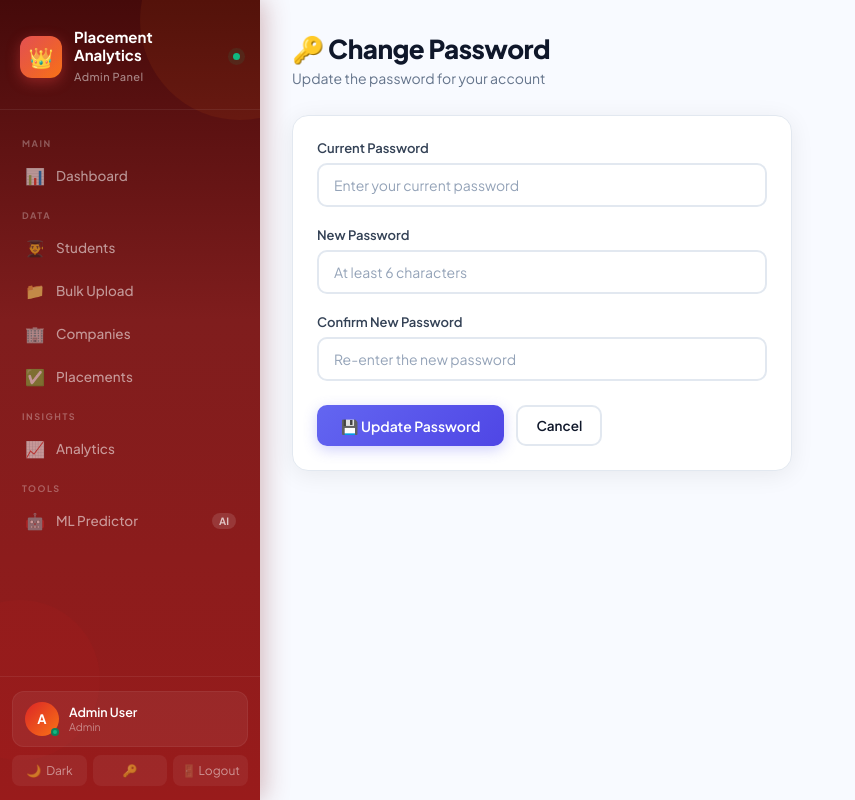
After one commit to govindturkar69-crypto/Placement-Analytics, a Flask app: page /change_password in a window 1280 px wide. The commit adds this page. Shown: the whole page, without its empty margins (0-855 px from the left). Run offline with Flask 3, Linux system fonts and the light colour scheme; a user stored in the database is signed in.

Commit message:
Add self-service change-password feature
Until now the only ways to change a password were the email-based
Forgot Password flow (only usable while logged out, and only if the
account's email is reachable) or a direct database UPDATE. There was
no way for a logged-in user -- admin or student -- to change their own
password through the app itself, which is exactly what came up after
rotating the admin account's credentials manually a few times this
session.

New /change_password route (login_required, works for both roles):
requires the current password before accepting a new one, enforces
the same 6-character minimum used everywhere else, and requires the
new password to be entered twice. Reuses check_password_hash/
generate_password_hash the same way login and reset_password already
do, and follows the same JS-built-hidden-form + CSRF token pattern as
every other authenticated-app form (edit_student, add_company, etc.)
for consistency.

Linked from two places:
- The profile page header, next to the existing ML Predictor link.
- The sidebar footer (next to dark-mode toggle and logout), since
  profile.html's own "My Profile" nav link only exists in the student
  sidebar section -- admins had no path to the profile page at all,
  so without this the new feature would've been unreachable for them.

Tests: tests/test_change_password.py (5 tests -- wrong current
password, too-short new password, mismatched confirmation, a
successful change, and the plain GET render). 59 tests total in the
suite now, all passing.

```diff
--- a/placement_analytics/routes/profile.py
+++ b/placement_analytics/routes/profile.py
@@ -1,4 +1,5 @@
-from flask import render_template, session, jsonify
+from flask import render_template, request, redirect, url_for, session, flash, jsonify
+from werkzeug.security import check_password_hash, generate_password_hash
 
 from ..extensions import mysql
 from ..decorators import login_required
@@ -21,6 +22,41 @@ def register(app):
         return render_template('profile.html',
             student=student, my_placements=my_placements, user_name=session['user_name'])
 
+    @app.route('/change_password', methods=['GET', 'POST'])
+    @login_required
+    def change_password():
+        if request.method == 'POST':
+            current_password = request.form.get('current_password', '')
+            new_password     = request.form.get('new_password', '')
+            confirm_password = request.form.get('confirm_password', '')
+
+            cur = mysql.connection.cursor()
+            cur.execute("SELECT password FROM students WHERE student_id=%s", (session['user_id'],))
+            row = cur.fetchone()
+
+            if not row or not check_password_hash(row[0], current_password):
+                cur.close()
+                flash('Current password is incorrect.', 'danger')
+                return render_template('change_password.html', user_name=session['user_name'])
+
+            if len(new_password) < 6:
+                cur.close()
+                flash('New password must be at least 6 characters.', 'danger')
+                return render_template('change_password.html', user_name=session['user_name'])
+
+            if new_password != confirm_password:
+                cur.close()
+                flash('New passwords do not match.', 'danger')
+                return render_template('change_password.html', user_name=session['user_name'])
+
+            hashed = generate_password_hash(new_password)
+            cur.execute("UPDATE students SET password=%s WHERE student_id=%s", (hashed, session['user_id']))
+            mysql.connection.commit()
+            cur.close()
+            flash('Password changed successfully!', 'success')
+            return redirect(url_for('profile'))
+        return render_template('change_password.html', user_name=session['user_name'])
+
     @app.route('/api/stats')
     @login_required
     def api_stats():
--- a/placement_analytics/templates/base.html
+++ b/placement_analytics/templates/base.html
@@ -867,6 +867,9 @@
         <button onclick="toggleDark()" class="footer-btn" id="darkBtn" data-tooltip="Toggle theme">
           🌙 <span id="darkLabel">Dark</span>
         </button>
+        <a href="{{ url_for('change_password') }}" class="footer-btn" data-tooltip="Change password">
+          🔑
+        </a>
         <a href="{{ url_for('logout') }}" class="footer-btn logout" data-tooltip="Logout">
           🚪 Logout
         </a>
--- /dev/null
+++ b/placement_analytics/templates/change_password.html
@@ -0,0 +1,51 @@
+{% extends "base.html" %}
+{% block title %}Change Password{% endblock %}
+
+{% block content %}
+<div class="page-header">
+  <h1>🔑 Change Password</h1>
+  <p>Update the password for your account</p>
+</div>
+
+<div class="card" style="max-width:500px">
+  <div class="form-group">
+    <label for="current_password">Current Password</label>
+    <input type="password" id="current_password" class="form-control" placeholder="Enter your current password">
+  </div>
+  <div class="form-group">
+    <label for="new_password">New Password</label>
+    <input type="password" id="new_password" class="form-control" placeholder="At least 6 characters">
+  </div>
+  <div class="form-group">
+    <label for="confirm_password">Confirm New Password</label>
+    <input type="password" id="confirm_password" class="form-control" placeholder="Re-enter the new password">
+  </div>
+  <div class="form-actions">
+    <button class="btn-primary" style="width:auto;padding:11px 24px" onclick="submitChangePassword()">
+      💾 Update Password
+    </button>
+    <a href="{{ url_for('profile') }}" class="btn-outline">Cancel</a>
+  </div>
+</div>
+
+<script>
+function submitChangePassword() {
+  const fields = ['current_password', 'new_password', 'confirm_password'];
+  const form = document.createElement('form');
+  form.method = 'POST';
+  form.action = '/change_password';
+  fields.forEach(f => {
+    const inp = document.createElement('input');
+    inp.type = 'hidden';
+    inp.name = f;
+    inp.value = document.getElementById(f).value;
+    form.appendChild(inp);
+  });
+  const csrf = document.createElement('input');
+  csrf.type = 'hidden'; csrf.name = 'csrf_token'; csrf.value = '{{ csrf_token() }}';
+  form.appendChild(csrf);
+  document.body.appendChild(form);
+  form.submit();
+}
+</script>
+{% endblock %}
```
Also changed, not shown: placement_analytics/templates/profile.html (+8 -3 lines), tests/test_change_password.py (added, +83 -0 lines).
